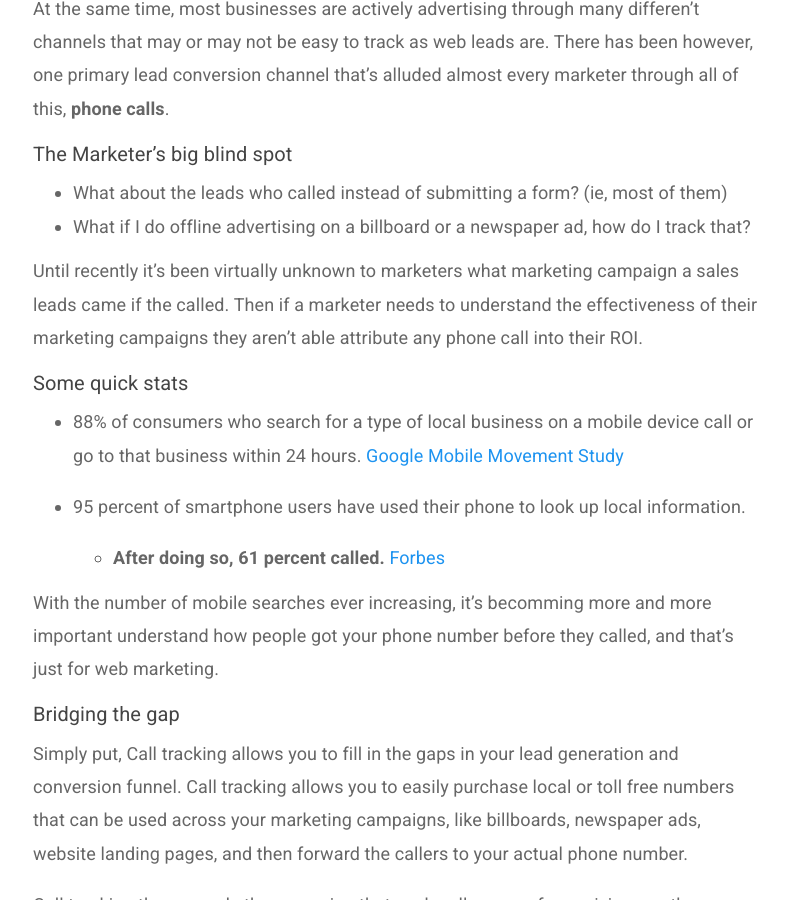
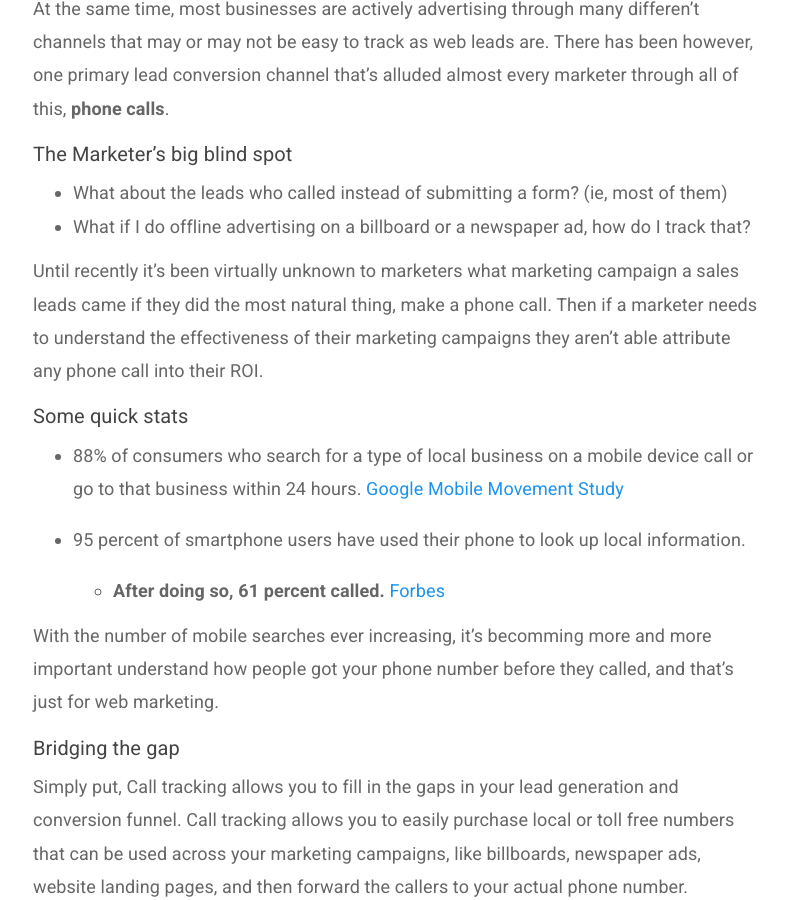
Before and after one commit to sumonst21/calltrackerio-site, a Jekyll site: the page built from _posts/2015-05-03-what-is-call-tracking-why-should-i-care.md, in a window 1280 px wide and 900 px high, scrolled down 445 px. Shown: the whole window, without its empty margins (242-1029 px from the left). Built offline with Jekyll 4.4.1, drawn with Linux system fonts in a browser that asks for light colours; comment, search, counter and statistics services are not loaded.

Commit message:
fix typo

```diff
--- a/_posts/2015-05-03-what-is-call-tracking-why-should-i-care.md
+++ b/_posts/2015-05-03-what-is-call-tracking-why-should-i-care.md
@@ -17,7 +17,7 @@ At the same time, most businesses are actively advertising through many differen
  * What about the leads who called instead of submitting a form? (ie, most of them)
  * What if I do offline advertising on a billboard or a newspaper ad, how do I track that?
 
-Until recently it's been virtually unknown to marketers what marketing campaign a sales leads came if the called. Then if a marketer needs to understand the effectiveness of their marketing campaigns they aren't able attribute any phone call into their ROI.
+Until recently it's been virtually unknown to marketers what marketing campaign a sales leads came if they did the most natural thing, make a phone call. Then if a marketer needs to understand the effectiveness of their marketing campaigns they aren't able attribute any phone call into their ROI.
 
 ##### Some quick stats
 
```
